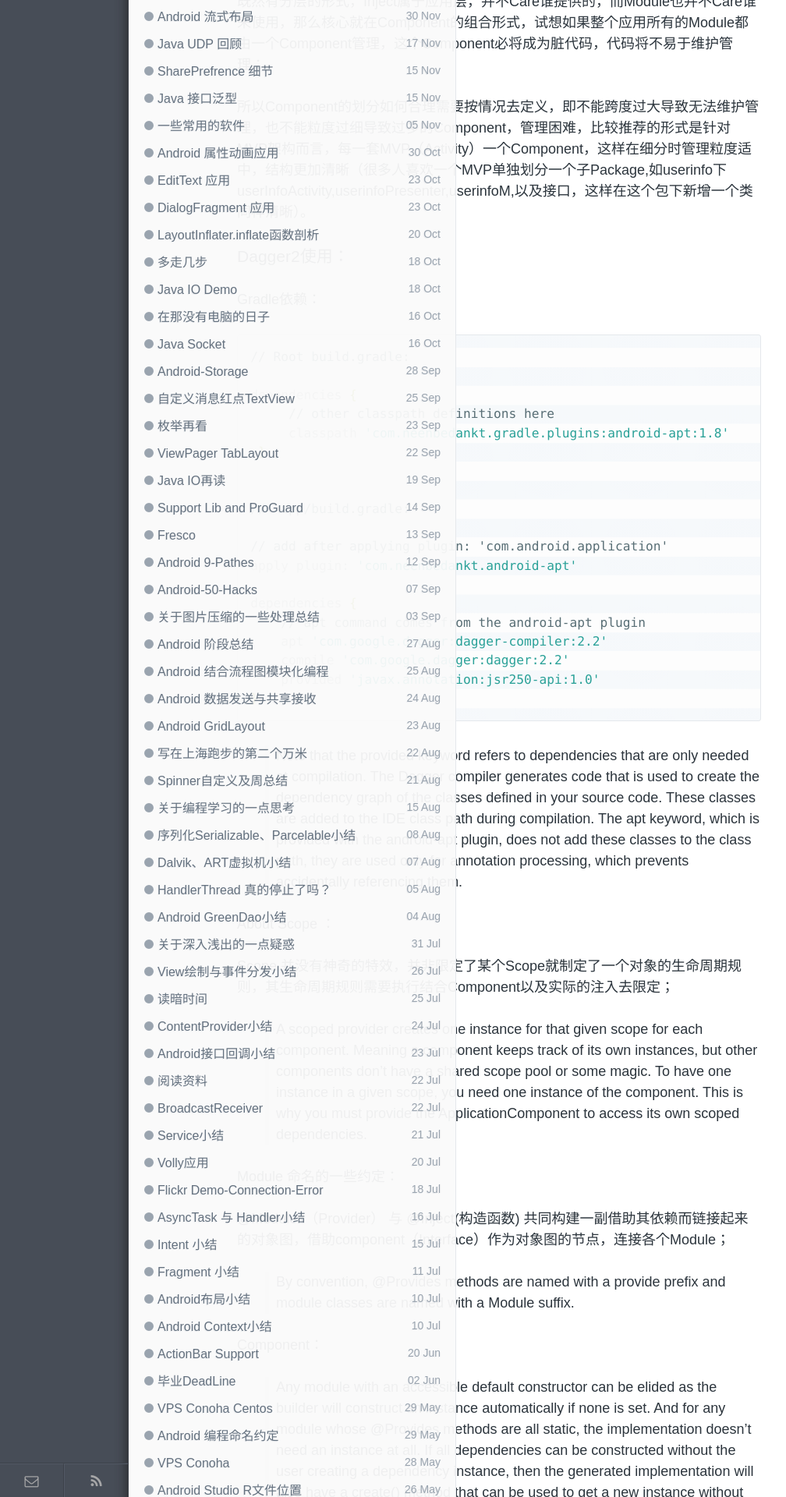
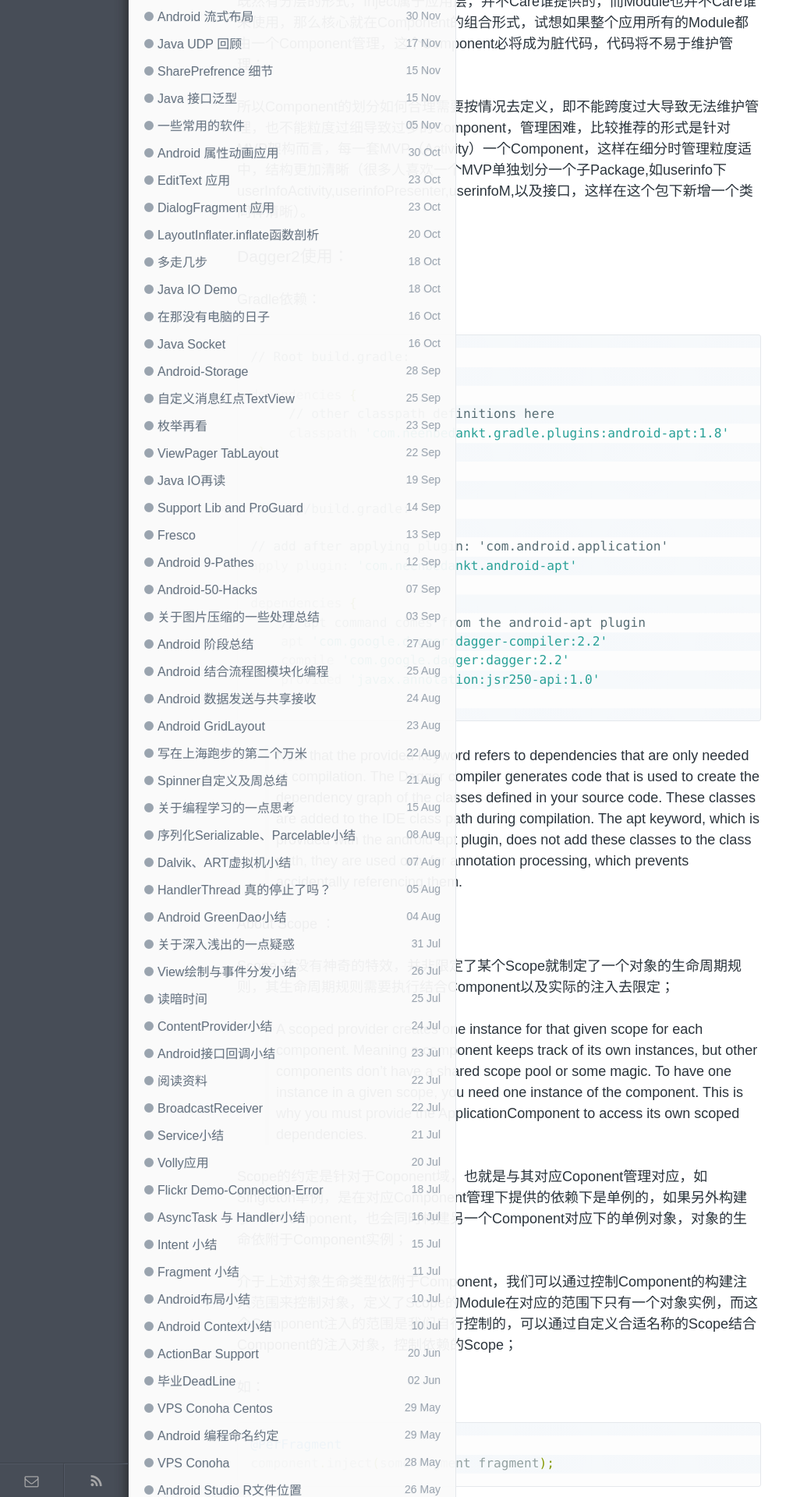
Before and after one commit to enlipan/enlipan.github.io, a Jekyll site: the page built from _posts/2016-08-01-something-about-dagger2.md, in a window 1280 px wide. Shown: the part 3080-5000 px from the top of the page at 78% size, without its empty margins (0-1008 px from the left). Built offline with Jekyll 4.4.1, drawn with Linux system fonts in a browser that asks for light colours; nearby versions of some CDN libraries; comment, search, counter and statistics services are not loaded; some of the changed text lies outside the part shown.

Commit message:
modify page dagger2

```diff
--- a/_posts/2016-08-01-something-about-dagger2.md
+++ b/_posts/2016-08-01-something-about-dagger2.md
@@ -136,6 +136,24 @@
 
 >  A scoped provider creates one instance for that given scope for each component. Meaning a component keeps track of its own instances, but other components don't have a shared scope pool or some magic. To have one instance in a given scope, you need one instance of the component. This is why you must provide the ApplicationComponent to access its own scoped dependencies.
 
+Scope的约定是针对于Coponent域，也就是与其对应Coponent管理对应，如Singleton单例，是在对应Component管理下提供的依赖下是单例的，如果另外构建了一个Component，也会同时构建另一个Component对应下的单例对象，对象的生命依附于Component实例；
+
+介于上述对象生命类型依附于Component，我们可以通过控制Component的构建注入范围来控制对象，定义了Scope的Module在对应的范围下只有一个对象实例，而这个Component注入的范围是我们自行控制的，可以通过自定义合适名称的Scope结合Component的注入对象，控制依赖的Scope；
+
+如：
+
+{% highlight java %}
+
+@PerFragment
+component.inject(someFragment fragment);
+
+{% endhighlight %}
+
+这里再次说明了，对象的生命存在不是由 Scope 范围保证了，是我们自行定义的，Singleton究竟是应用中单例还是Activity范围内单例都是自行控制的，这与Component相关；如果应用生命周期内一个Component，如果所有使用对象的依赖是这个应用App中的Component提供，则该依赖注入对象应用全局单例；
+
+**单例的有效范围随着其依附的Component**
+
+
 #### Module 命名的一些约定：
 
 @Modules（Provider） 与 @Inject(构造函数)  共同构建一副借助其依赖而链接起来的对象图，借助component（Interface）作为对象图的节点，连接各个Module；
@@ -159,6 +177,8 @@
 A Provider of a Lazy of any of the above bindings (e.g., Provider<Lazy<CoffeeMaker>>)
 A MembersInjector for any type
 
+component 之间的依赖关系：当利用Component之间存在的依赖关系构建对象图时，被依赖Component需要提供对应对象的返回函数帮助构建对象图，也就是Module的传递；
+Component 依赖时二者不能有相同Scope，有对应Cope时，二者要求一个独立的对象，但是对象明明在对应范围只应该存在一份实例，这就产生了对象生命范围冲突；
 
 ---
 
```
